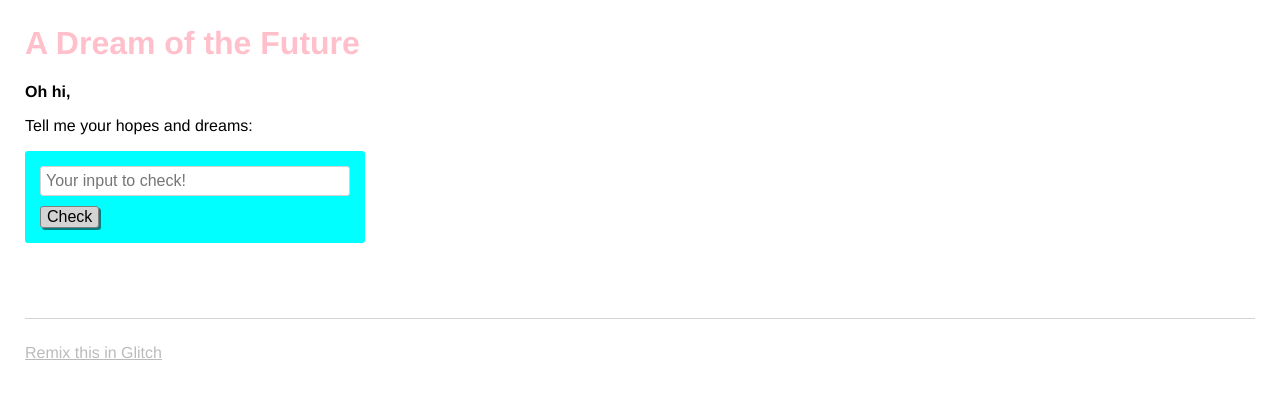
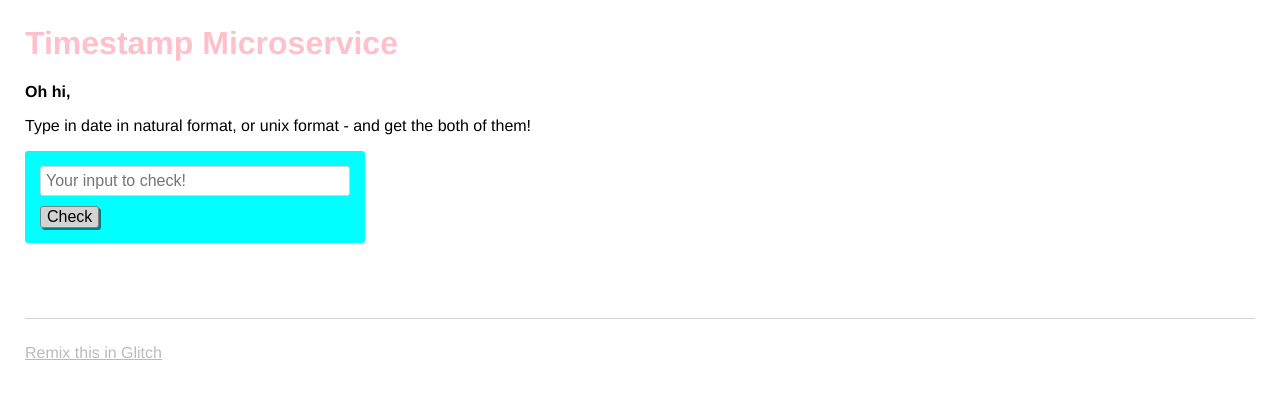
Before and after one commit to groznybear/js-time-service, a website: page views/index.html in a window 1280 px wide. Drawn offline with nearby package versions, Linux system fonts and the light colour scheme.

Commit message:
☄️🍃 Updated with Glitch :: fixed issue that sometime show incorrect time when passing unix format

```diff
--- a/views/index.html
+++ b/views/index.html
@@ -10,7 +10,7 @@
 <!DOCTYPE html>
 <html>
   <head>
-    <title>Welcome to Glitch!</title>
+    <title>Welcome to Timestamp Microservice!</title>
     <meta name="description" content="A cool thing made with Glitch">
     <link id="favicon" rel="icon" href="https://glitch.com/edit/favicon-app.ico" type="image/x-icon">
     <meta charset="utf-8">
@@ -21,13 +21,13 @@
   <body>
     <header>
       <h1>
-        A Dream of the Future
+        Timestamp Microservice
       </h1>
     </header>
 
     <main>
       <p class="bold">Oh hi,</p>
-      <p>Tell me your hopes and dreams:</p>
+      <p>Type in date in natural format, or unix format - and get the both of them!</p>
       <form>
         <input type="text" maxlength="100" placeholder="Your input to check!">
         <button type="submit">Check</button>
```
Also changed, not shown: server.js (+5 -5 lines).
